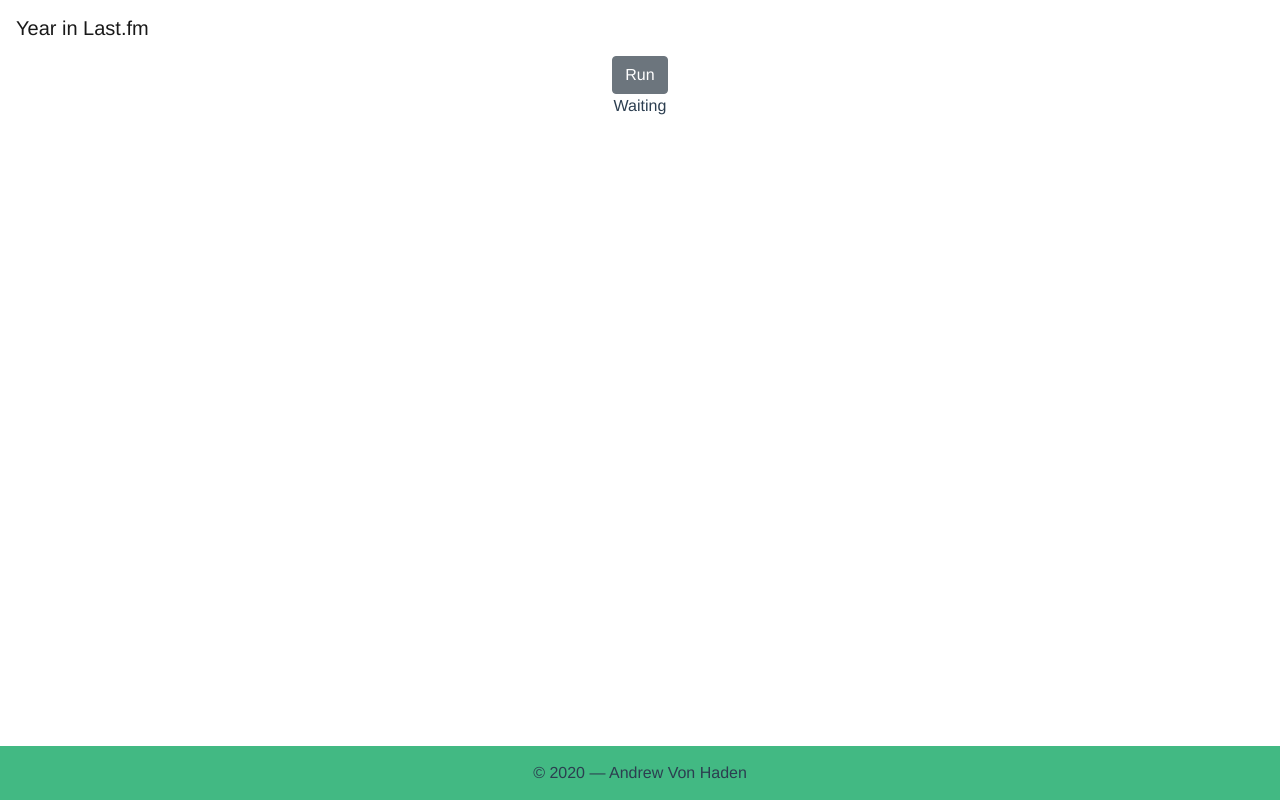
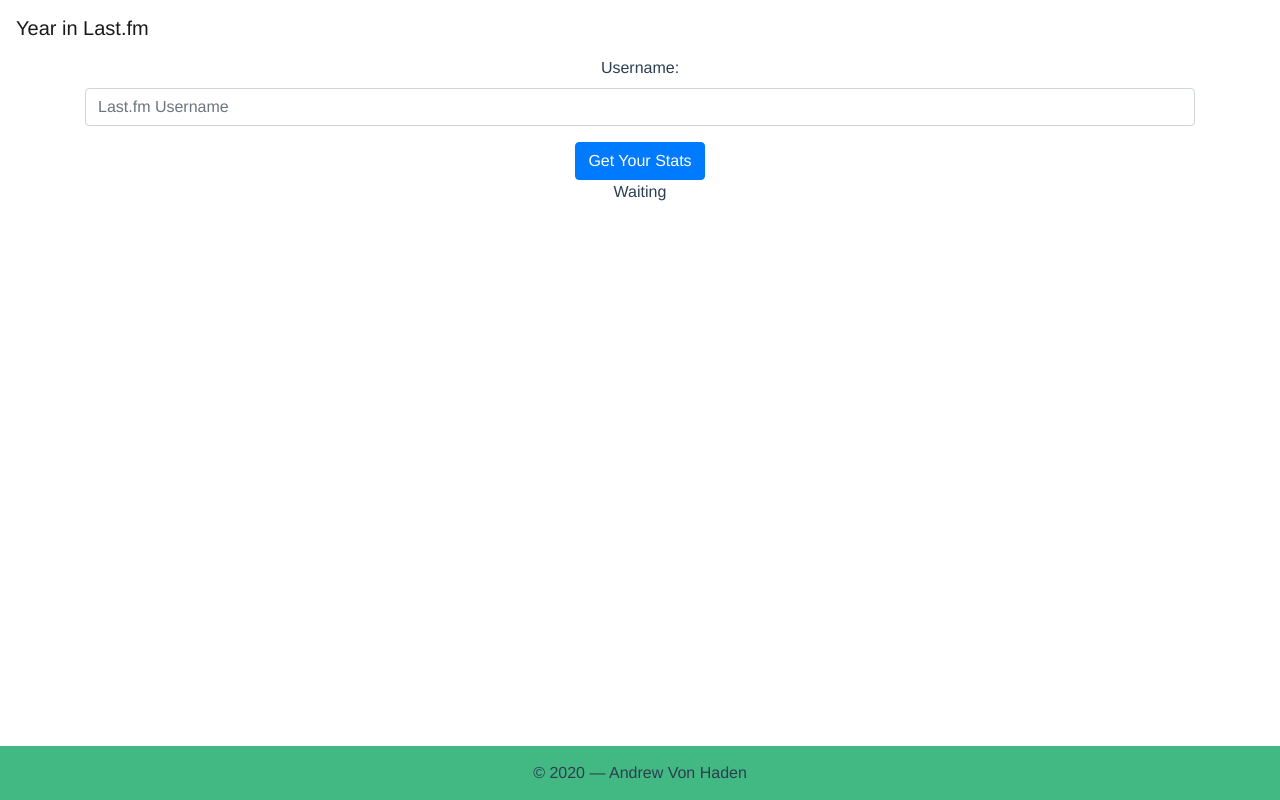
Before and after one commit to vonhaden/Year-in-Last.fm, a Vue app: page /#/ in a window 1280 px wide. Built offline with nearby package versions, Linux system fonts and the light colour scheme.

Commit message:
Added form for entering username

```diff
--- a/src/views/Home.vue
+++ b/src/views/Home.vue
@@ -1,6 +1,20 @@
 <template>
     <b-container class="home">
-        <b-button @click="pullLastFMInfo" v-if="!tracks.length">Run</b-button>
+        <b-form @submit="pullLastFMInfo" v-if="!tracks.length">
+            <b-form-group
+                id="username-group"
+                label="Username:"
+                label-for="username"
+            >
+                <b-form-input
+                    id="username"
+                    v-model="username"
+                    placeholder="Last.fm Username"
+                    required
+                ></b-form-input>
+            </b-form-group>
+            <b-button type="submit" variant="primary">Get Your Stats</b-button>
+        </b-form>
 
         <div>
             <p>{{status}}</p>
@@ -45,11 +59,11 @@
             status: 'Waiting',
             year: null,
             apiURL: 'https://ws.audioscrobbler.com/2.0/',
-            username: 'itochan60',
+            username: '',
             apiParams: {
                 method: 'user.getRecentTracks',
                 api_key: '75a043b2c8351867a2af03680101f7bd',
-                user: 'itochan60',
+                user: '',
                 format: 'json',
                 limit: 200,
                 page: 1,
@@ -61,11 +75,17 @@
     watch: {
         tracks: {
             handler: 'processData'
+        },
+        username: {
+            handler: 'updateAPIUserParam'
         }
     },
     methods: {
         dateToTime(date){
            return new Date(date).getTime()/1000;
+        },
+        updateAPIUserParam(){
+            this.apiParams.user = this.username;
         },
         processData(){
             this.getTopArtists();
@@ -89,7 +109,8 @@
 
             let params = this.apiParams;
 
-            axios.get( this.apiURL, { params } )
+            axios
+                .get( this.apiURL, { params } )
                 .then((response) => {
                     // Set a variable for the total number of pages (total tracks / per page)
                     let totalPages = Number(response.data['recenttracks']['@attr']['totalPages']);
@@ -132,7 +153,11 @@
                             console.log(error);
                             this.status = error;
                         })
-                });
+                })
+                .catch((error) => {
+                    console.log(error);
+                    this.status = error;
+                })
         },
         async populateArtistsArray(tracks){
             let list = [];
```
